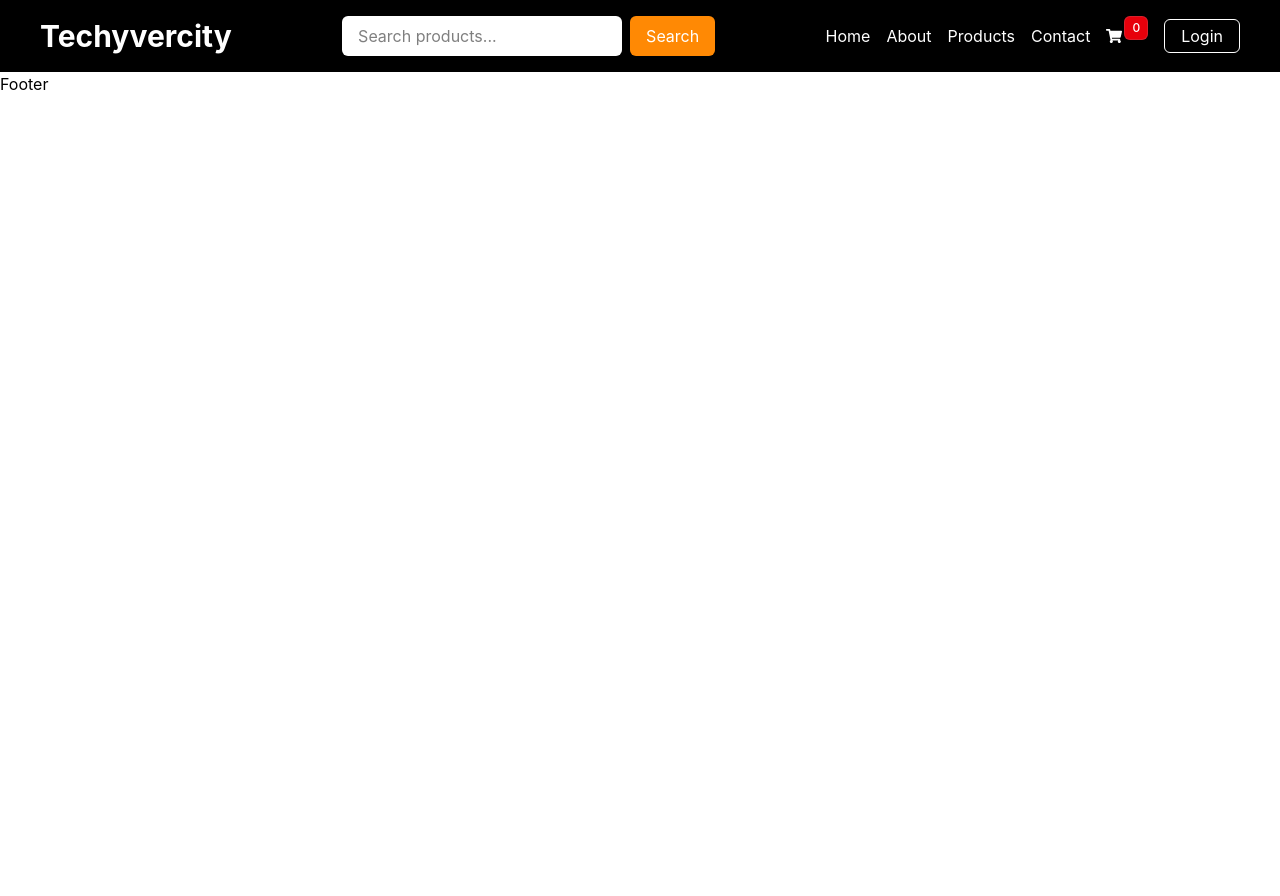
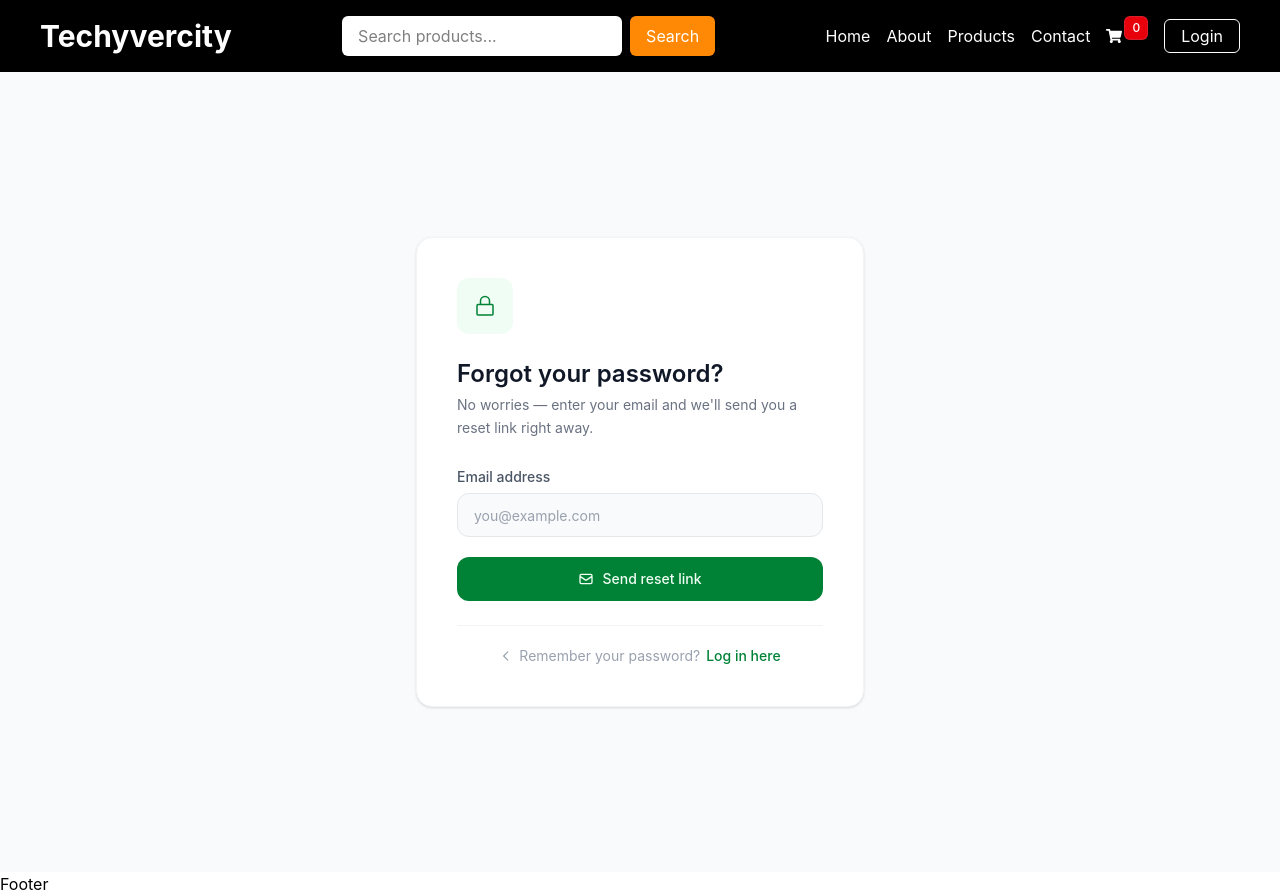
Before and after one commit to Raju-bit-creator/react-march, a React app: page /forgot-password in a window 1280 px wide. Before the commit the page ends 800 px from the top, so only its background shows below. Built offline with nearby package versions, Linux system fonts and the light colour scheme; no server answers; the HTML template or start-up script is replaced by a standard one.

Commit message:
reset password

```diff
--- a/src/App.jsx
+++ b/src/App.jsx
@@ -17,6 +17,8 @@ import SingleProduct from "./components/SingleProduct";
 import AddProduct from "./components/AddProduct";
 import CartItems from "./components/CartItems";
 import SearchResult from "./components/SearchResult";
+import ForgetPassword from "./components/ForgetPassword";
+import ResetPassword from "./components/ResetPassword";
 
 function App() {
   const [count, setCount] = useState(0);
@@ -50,6 +52,11 @@ function App() {
             <Route path="/addproduct" element={<AddProduct />} />
             <Route path="/cartitems" element={<CartItems />} />
             <Route path="/search/:searchQuery" element={<SearchResult />} />
+            <Route path="/forgot-password" element={<ForgetPassword />} />
+            <Route
+              path="/reset-password/:id/:token"
+              element={<ResetPassword />}
+            />
           </Routes>
           <Footer />
         </Router>
--- /dev/null
+++ b/src/components/ForgetPassword.jsx
@@ -0,0 +1,149 @@
+import axios from "axios";
+import React, { useState } from "react";
+import { useNavigate, Link } from "react-router-dom";
+
+const ForgetPassword = () => {
+  const [email, setEmail] = useState("");
+  const [loading, setLoading] = useState(false);
+  const navigate = useNavigate();
+
+  axios.defaults.withCredentials = false;
+
+  const handleSubmit = async (e) => {
+    e.preventDefault();
+    setLoading(true);
+    axios
+      .post("http://localhost:3000/api/auth/forgot-password", { email })
+      .then((response) => {
+        console.log(response.data);
+        alert("Reset link sent to your email!");
+        navigate("/login");
+      })
+      .catch((error) => {
+        console.error("Error sending reset link:", error);
+        alert("Failed to send reset link. Please try again.");
+      })
+      .finally(() => setLoading(false));
+  };
+
+  return (
+    <div className="min-h-screen flex items-center justify-center bg-gray-50 px-4">
+      <div className="bg-white border border-gray-100 rounded-2xl shadow-sm p-10 w-full max-w-md">
+        {/* Icon */}
+        <div className="w-13 h-13 bg-green-50 rounded-xl flex items-center justify-center mb-6 w-14 h-14">
+          <svg
+            xmlns="http://www.w3.org/2000/svg"
+            className="w-6 h-6 text-green-700"
+            fill="none"
+            viewBox="0 0 24 24"
+            stroke="currentColor"
+            strokeWidth={1.5}
+          >
+            <path
+              strokeLinecap="round"
+              strokeLinejoin="round"
+              d="M16.5 10.5V7a4.5 4.5 0 10-9 0v3.5M5 10.5h14a1 1 0 011 1V20a1 1 0 01-1 1H5a1 1 0 01-1-1v-8.5a1 1 0 011-1z"
+            />
+          </svg>
+        </div>
+
+        {/* Heading */}
+        <h2 className="text-2xl font-semibold text-gray-900 mb-1">
+          Forgot your password?
+        </h2>
+        <p className="text-sm text-gray-500 mb-7 leading-relaxed">
+          No worries — enter your email and we'll send you a reset link right
+          away.
+        </p>
+
+        {/* Form */}
+        <form onSubmit={handleSubmit} className="space-y-5">
+          <div>
+            <label className="block text-sm font-medium text-gray-600 mb-1.5">
+              Email address
+            </label>
+            <input
+              type="email"
+              value={email}
+              onChange={(e) => setEmail(e.target.value)}
+              required
+              placeholder="you@example.com"
+              className="w-full h-11 px-4 rounded-xl border border-gray-200 bg-gray-50 text-sm text-gray-900 placeholder-gray-400 focus:outline-none focus:border-green-600 focus:ring-2 focus:ring-green-100 transition"
+            />
+          </div>
+
+          <button
+            type="submit"
+            disabled={loading}
+            className="w-full h-11 bg-green-700 hover:bg-green-800 active:scale-[0.98] text-green-50 text-sm font-medium rounded-xl flex items-center justify-center gap-2 transition disabled:opacity-60"
+          >
+            {loading ? (
+              <svg
+                className="w-4 h-4 animate-spin"
+                fill="none"
+                viewBox="0 0 24 24"
+              >
+                <circle
+                  className="opacity-25"
+                  cx="12"
+                  cy="12"
+                  r="10"
+                  stroke="currentColor"
+                  strokeWidth="4"
+                />
+                <path
+                  className="opacity-75"
+                  fill="currentColor"
+                  d="M4 12a8 8 0 018-8v8z"
+                />
+              </svg>
+            ) : (
+              <svg
+                xmlns="http://www.w3.org/2000/svg"
+                className="w-4 h-4"
+                fill="none"
+                viewBox="0 0 24 24"
+                stroke="currentColor"
+                strokeWidth={2}
+              >
+                <path
+                  strokeLinecap="round"
+                  strokeLinejoin="round"
+                  d="M3 8l7.89 5.26a2 2 0 002.22 0L21 8M5 19h14a2 2 0 002-2V7a2 2 0 00-2-2H5a2 2 0 00-2 2v10a2 2 0 002 2z"
+                />
+              </svg>
+            )}
+            {loading ? "Sending..." : "Send reset link"}
+          </button>
+        </form>
+
+        {/* Divider */}
+        <div className="border-t border-gray-100 mt-6 pt-5 flex items-center justify-center gap-1.5 text-sm text-gray-400">
+          <svg
+            xmlns="http://www.w3.org/2000/svg"
+            className="w-3.5 h-3.5"
+            fill="none"
+            viewBox="0 0 24 24"
+            stroke="currentColor"
+            strokeWidth={2}
+          >
+            <path
+              strokeLinecap="round"
+              strokeLinejoin="round"
+              d="M15 19l-7-7 7-7"
+            />
+          </svg>
+          Remember your password?{" "}
+          <Link
+            to="/login"
+            className="text-green-700 font-medium hover:underline"
+          >
+            Log in here
+          </Link>
+        </div>
+      </div>
+    </div>
+  );
+};
+
+export default ForgetPassword;
--- a/src/components/Login.jsx
+++ b/src/components/Login.jsx
@@ -95,6 +95,12 @@ const Login = () => {
             Not register? <Link to="/register">Sign up</Link>
           </p>
         </form>
+        <Link
+          to="/forgot-password"
+          className="text-sm text-blue-500 hover:underline mt-2 block"
+        >
+          Forgot Password?
+        </Link>
       </div>
 
       {/* <button className="bg-blue-500 px-3 outline outline-offset-2 outline-pink-500 py-1 translate-y-4 origin-center rotate-12 hover:origin-top  text-white rounded-md hover:bg-black transition duration-300">
--- /dev/null
+++ b/src/components/ResetPassword.jsx
@@ -0,0 +1,48 @@
+import React from "react";
+
+const ResetPassword = () => {
+  const [password, setPassword] = useState("");
+  const navigate = useNavigate();
+
+  axios.defaults.withCredentials = true;
+
+  const handleSubmit = async (e) => {
+    e.preventDefault();
+    axios
+      .post("http://localhost:3000/api/reset-password", { password })
+      .then((response) => {
+        console.log(response.data);
+        alert("Password reset successful!");
+        navigate("/login");
+      })
+      .catch((error) => {
+        console.error("Error resetting password:", error);
+        alert("Failed to reset password. Please try again.");
+      });
+  };
+  return (
+    <div>
+      <h2>Reset Password</h2>
+      <form onSubmit={handleSubmit}>
+        <div>
+          <label>New Password:</label>
+          <input
+            type="password"
+            placeholder="Enter password"
+            autoComplete="false"
+            name="password"
+            onChange={(e) => setPassword(e.target.value)}
+            required
+          />
+        </div>
+        {/* <div>
+          <label>Confirm Password:</label>
+          <input type="password" required />
+        </div> */}
+        <button type="submit">Reset Password</button>
+      </form>
+    </div>
+  );
+};
+
+export default ResetPassword;
```
